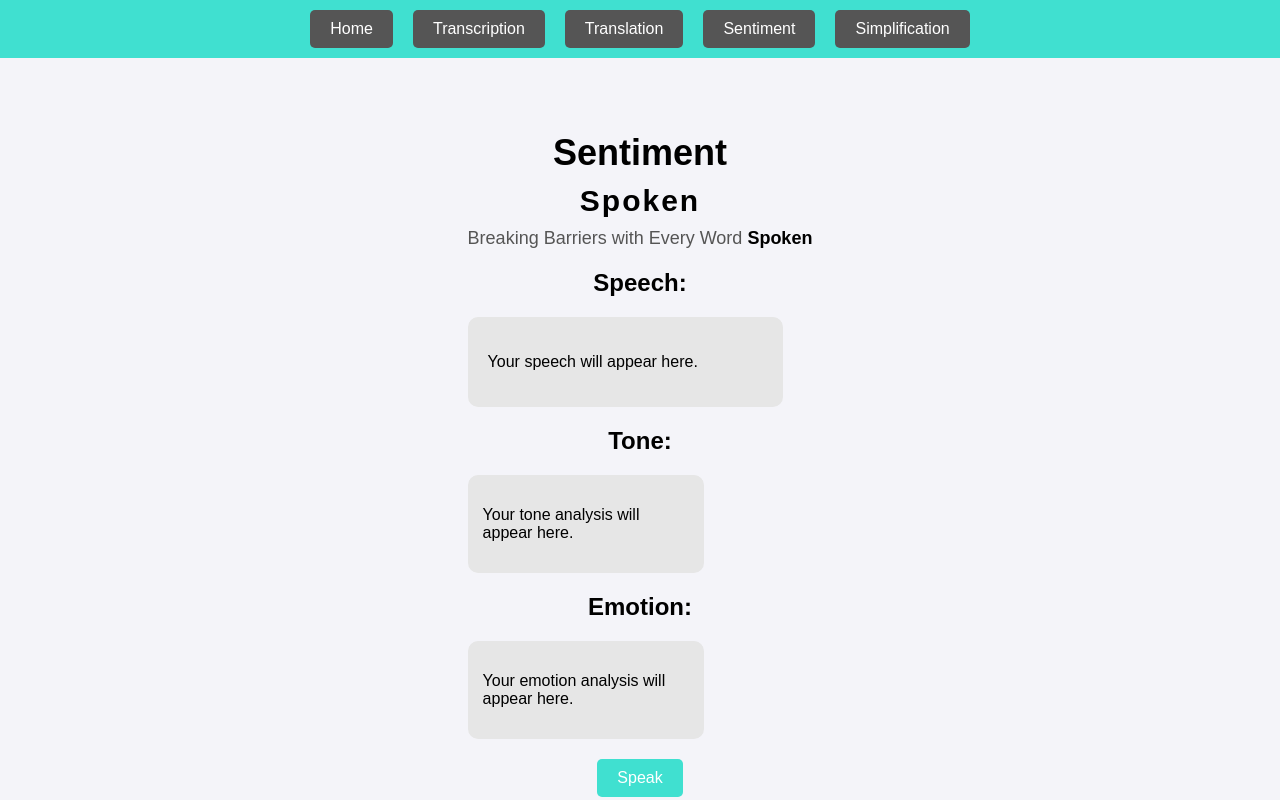
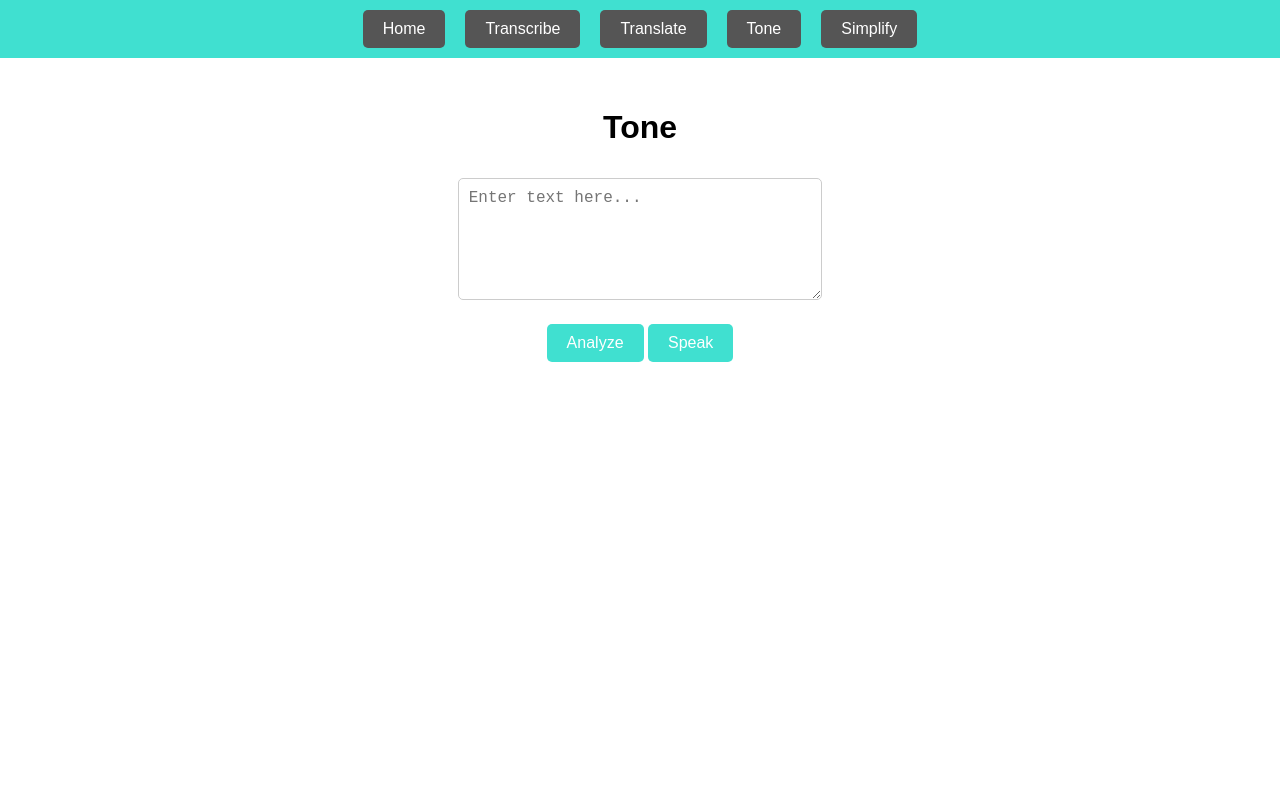
Before and after one commit to Lukas-Buehlmann/spoken, a Flask app: page /sentiment in a window 1280 px wide. Run offline with Flask 3, Linux system fonts and the light colour scheme.

Commit message:
Added speak buttons to webapp that allow speech to text as input for various options

```diff
--- a/SpeechSimplify.py
+++ b/SpeechSimplify.py
@@ -28,7 +28,7 @@ class SimplifyText(SpeechToText):
         except Exception as error:
             simplified_text = f"Error: {str(error)}"
 
-        self.transcription.append(simplified_text)
+        self.transcription[1] = simplified_text
 
         print(f'original: {original_text}\n\nsimplified: {simplified_text}')
 
--- a/Templates/sentiment.html
+++ b/Templates/sentiment.html
@@ -3,11 +3,10 @@
 <head>
     <meta charset="UTF-8">
     <meta name="viewport" content="width=device-width, initial-scale=1.0">
-    <title>Spoken - Sentiment</title>
+    <title>Tone</title>
     <style>
         body {
             font-family: Arial, sans-serif;
-            background-color: #f4f4f9;
             margin: 0;
             padding: 0;
             display: flex;
@@ -36,42 +35,21 @@
             background-color: #777;
         }
         .content {
-            margin-top: 50px;
+            margin-top: 30px;
             text-align: center;
         }
-        h1 {
-            font-size: 36px;
-            margin-bottom: 10px;
+        textarea {
+            width: 80%;
+            height: 100px;
+            margin-top: 10px;
+            padding: 10px;
+            font-size: 16px;
+            border-radius: 5px;
+            border: 1px solid #ccc;
         }
-        .logo {
-            font-size: 30px;
-            color: black;
-            font-weight: bold;
-            letter-spacing: 2px;
-        }
-        .slogan {
-            font-size: 18px;
-            margin-top: 10px;
-            color: #555;
-        }
-        .slogan b {
-            color: black;
-        }
-        .rect-box {
-            width: 80%;
+        .result {
             margin-top: 20px;
-            padding: 20px;
-            border-radius: 10px;
-            background-color: #e6e6e6;
-            text-align: left;
-        }
-        .small-box {
-            width: 60%;
-            margin-top: 10px;
-            padding: 15px;
-            border-radius: 10px;
-            background-color: #e6e6e6;
-            text-align: left;
+            font-size: 50px; /* Make emoji larger */
         }
         button {
             margin-top: 20px;
@@ -89,33 +67,90 @@
     <header>
         <nav>
             <a href="{{ url_for('home') }}">Home</a>
-            <a href="{{ url_for('transcription') }}">Transcription</a>
-            <a href="{{ url_for('translation') }}">Translation</a>
-            <a href="{{ url_for('sentiment') }}">Sentiment</a>
-            <a href="{{ url_for('simplification') }}">Simplification</a>
+            <a href="{{ url_for('transcription') }}">Transcribe</a>
+            <a href="{{ url_for('translation') }}">Translate</a>
+            <a href="{{ url_for('sentiment') }}">Tone</a>
+            <a href="{{ url_for('simplification') }}">Simplify</a>
         </nav>
     </header>
     <div class="content">
-        <h1>Sentiment</h1>
-        <div class="logo">Spoken</div>
-        <p class="slogan">Breaking Barriers with Every Word <b>Spoken</b></p>
+        <h1>Tone</h1>
+        <textarea id="jsonOutputSimple" placeholder="Enter text here..."></textarea>
+        <button style="display: inline-block" onclick="analyzeText()">Analyze</button>
+        <button type="button" onclick="record()">Speak</button>
+        <div id="result" class="result"></div>
+    </div>
 
-        <h2>Speech:</h2>
-        <div class="rect-box">
-            <p>Your speech will appear here.</p>
-        </div>
 
-        <h2>Tone:</h2>
-        <div class="small-box">
-            <p>Your tone analysis will appear here.</p>
-        </div>
+    <script>
+        async function record() {
+        const textbox = document.getElementById('jsonOutputSimple');
+        textbox.textContent = "Listening...";
 
-        <h2>Emotion:</h2>
-        <div class="small-box">
-            <p>Your emotion analysis will appear here.</p>
-        </div>
+        try {
+            const response = await fetch('/start-mic', {
+                method: 'POST',
+                headers: { 'Content-Type': 'application/json' },
+                body: JSON.stringify({ task: 'translate', mode: 'normal' }) // Send task and mode
+        });
 
-        <button>Speak</button>
-    </div>
+        if (!response.ok) {
+            throw new Error(`HTTP error! Status: ${response.status}`);
+        }
+
+        const data = await response.json();
+
+        // Display the content
+        textbox.textContent = data.text.original;
+        } catch (error) {
+            console.error('An error occurred:', error);
+            textbox.textContent = 'An error occurred. Please try again.';
+        }
+        analyzeText()
+    }
+
+    </script>
+
+    <script>
+        async function analyzeText() {
+            const text = document.getElementById('jsonOutputSimple').value;
+            const resultDiv = document.getElementById('result');
+            const body = document.body; // Reference to the body to change background color
+            resultDiv.innerHTML = '<p>Analyzing...</p>';
+
+            try {
+                const response = await fetch('/analyze', {
+                    method: 'POST',
+                    headers: { 'Content-Type': 'application/json' },
+                    body: JSON.stringify({ text })
+                });
+
+                const data = await response.json();
+                resultDiv.innerHTML = '';
+
+                if (data.error) {
+                    resultDiv.innerHTML = `<p>Error: ${data.error}</p>`;
+                } else {
+                    data.forEach(item => {
+                        // Set background color based on sentiment
+                        if (item.sentiment === 'negative') {
+                            body.style.backgroundColor = '#FFECEC'; // Faint red
+                        } else if (item.sentiment === 'positive') {
+                            body.style.backgroundColor = '#ECFFEC'; // Faint green
+                        } else {
+                            body.style.backgroundColor = '#e6e6e6'; // Default grey
+                        }
+
+                        // Display the emotion emoji only
+                        const emoji = document.createElement('div');
+                        emoji.textContent = `${item.emoji}`;
+                        resultDiv.appendChild(emoji);
+                    });
+                }
+            } catch (error) {
+                resultDiv.innerHTML = `<p>An error occurred: ${error.message}</p>`;
+            }
+        }
+    </script>
 </body>
 </html>
--- a/main.py
+++ b/main.py
@@ -1,12 +1,58 @@
 from speechtotext import SpeechToText
 from SpeechSimplify import SimplifyText
-from flask import Flask, render_template
+from flask import Flask, render_template, request, jsonify
+import webbrowser
 import json
 import time
-import threading
+from threading import Timer
+from learning_sentiment import get_emotion
+
+app = Flask(__name__)
+speech = SpeechToText()
+simple = SimplifyText()
 
 
-app = Flask(__name__)
+@app.route('/analyze', methods=['POST'])
+def analyze():
+    text = request.json.get('text', '')  # Get the text input from the frontend
+    if not text:
+        return jsonify({'error': 'No text provided'}), 400
+
+    try:
+        # Call the function from learning_sentiment.py
+        results = get_emotion(text)
+        response = [{'sentence': text, 'sentiment': sentiment, 'emoji': emoji} for sentiment, emoji in results]
+        return jsonify(response)
+    except Exception as e:
+        return jsonify({'error': str(e)}), 500
+
+
+@app.route('/start-mic', methods=['POST'])
+def start_mic():
+    """
+    Flask endpoint to start the mic and return text output as JSON.
+    """
+    try:
+        # Extract task and mode from the request body
+        request_data = request.json
+        task = request_data.get('task', 'transcribe')  # Default to 'transcribe'
+        mode = request_data.get('mode', 'normal')  # Default to 'normal'
+
+        result = None
+        if mode == 'simple':
+            simple.transcribe()
+            result = {"text": {"original": simple.transcription[0], "simplified": simple.transcription[1]}}
+            print("simple")
+            print(simple.transcription[1])
+        else:
+            speech.model_task = task
+            speech.transcribe()
+            result = {"text": {"original": speech.transcription[0], "simplified": speech.transcription[1]}}
+
+        return jsonify(result)
+
+    except Exception as e:
+        return jsonify({'error': str(e)}), 500
 
 
 @app.route('/')
@@ -34,40 +80,52 @@ def simplification():
     return render_template('simplification.html')
 
 
+def launch_web():
+    webbrowser.open_new('http://127.0.0.1:5000/')
+
+
 def run_app():
+    Timer(1, launch_web).start()
     app.run(debug=False)
 
 
 def main():
-    flask_thread = threading.Thread(target=run_app)
-    flask_thread.daemon = True
-    flask_thread.start()
+    run_app()
+    # flask_thread = threading.Thread(target=run_app)
+    # flask_thread.daemon = True
+    # flask_thread.start()
 
-    data = {"text": {"original": None, "simplified": None}, "mic_on": True}
-    with open("static/current_state.json", 'w') as f:
-        json.dump(data, f)
+    # data = {"text": {"original": None, "simplified": None}, "mic_on": True}
+    # with open("static/current_state.json", 'w') as f:
+    #     json.dump(data, f)
+    #
+    # while True:
+    #     try:
+    #         time.sleep(0.1)
+    #     except KeyboardInterrupt:
+    #         break
 
-    speech = SpeechToText(model_task='translate')
-    while True:
-        try:
-            with open("static/current_state.json", 'r') as f:
-                data = json.load(f)
-
-            if data["mic_on"]:
-                speech.transcribe()
-                match len(speech.transcription):
-                    case 1:
-                        data["text"]["original"] = speech.transcription[0]
-                    case 2:
-                        data["text"]["original"] = speech.transcription[0]
-                        data["text"]["simplified"] = speech.transcription[1]
-                data["mic_on"] = False
-
-                with open("static/current_state.json", 'w') as f:
-                    json.dump(data, f)
-            time.sleep(0.25)
-        except KeyboardInterrupt:
-            break
+    # speech = SpeechToText(model_task='translate')
+    # while True:
+    #     try:
+    #         with open("static/current_state.json", 'r') as f:
+    #             data = json.load(f)
+    #
+    #         if data["mic_on"]:
+    #             speech.transcribe()
+    #             match len(speech.transcription):
+    #                 case 1:
+    #                     data["text"]["original"] = speech.transcription[0]
+    #                 case 2:
+    #                     data["text"]["original"] = speech.transcription[0]
+    #                     data["text"]["simplified"] = speech.transcription[1]
+    #             data["mic_on"] = False
+    #
+    #             with open("static/current_state.json", 'w') as f:
+    #                 json.dump(data, f)
+    #         time.sleep(0.25)
+    #     except KeyboardInterrupt:
+    #         break
 
 
 if __name__ == "__main__":
--- a/static/current_state.json
+++ b/static/current_state.json
@@ -1 +1 @@
-{"text": {"original": "\u0417\u0434\u0440\u0430\u0432\u043e, \u0430\u0437 \u0441\u044a\u043c \u0413\u043e\u0440\u044a\u0441\u0442. \u0412\u0438\u0435 \u0442\u0443\u043a \u043c\u043d\u043e\u0433\u043e \u043c\u0435 \u043d\u0435\u0440\u0432\u0438\u0440\u0430\u0442. \u041e\u0442\u0438, \u0441\u0430\u043a\u0430\u043c \u0434\u0430 \u0441\u043f\u0438\u0435\u043c.", "simplified": "Hello, my name is Gorast and you are very annoying here. I want to sleep."}, "mic_on": false}
+{"text": {"original": null, "simplified": null}, "mic_on": true}
--- a/static/fetchJSON.js
+++ b/static/fetchJSON.js
@@ -29,5 +29,5 @@ async function displayJSON(filePath) {
     }
 }
 
-
+// Display the current state from the JSON file
 displayJSON('../static/current_state.json');
```
Also changed, not shown: Templates/home.HTML (+5 -5 lines), Templates/simplification.html (+37 -8 lines), Templates/transcription.HTML (+34 -7 lines), Templates/translation.html (+37 -8 lines), learning_sentiment.py (+0 -11 lines), static/writeJSON.js (added, +29 -0 lines).
